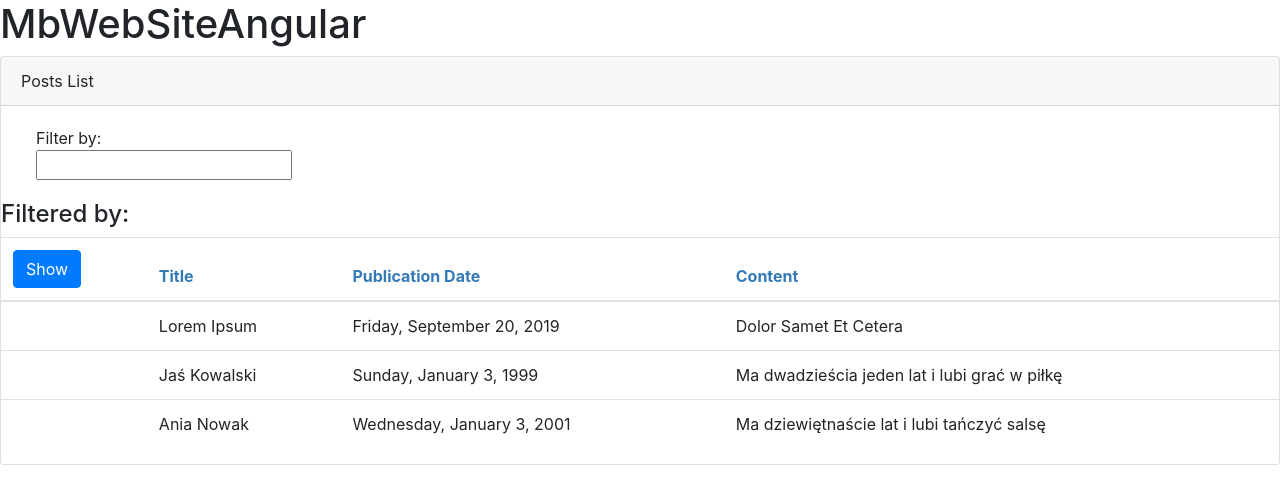
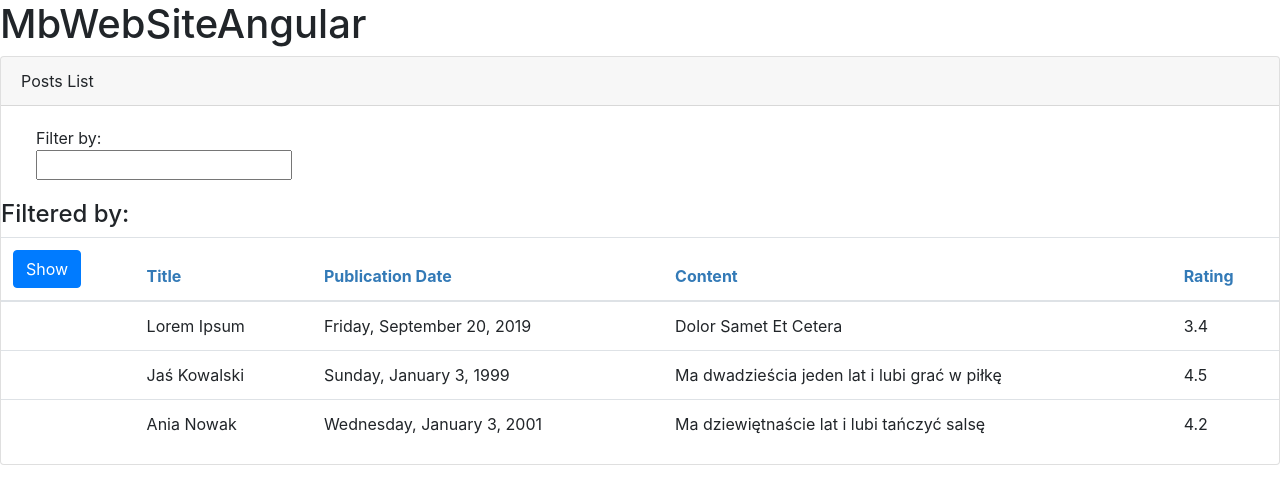
Before and after one commit to mariuszbyahoo/MbwsNG, an Angular app: page / in a window 1280 px wide. Shown: the top 504 px of the page. Built offline with nearby package versions, Linux system fonts and the light colour scheme.

Commit message:
Adding the rating property to post

```diff
--- a/src/app/Posts/post.ts
+++ b/src/app/Posts/post.ts
@@ -3,4 +3,5 @@ export interface IPost {
     publicationDate: string;
     content: string;
     imageUrl: string;
+    rating: number;
 }
--- a/src/app/Posts/posts-list.component.html
+++ b/src/app/Posts/posts-list.component.html
@@ -29,6 +29,7 @@
                     <th>Title</th>
                     <th>Publication Date</th>
                     <th>Content</th>
+                    <th>Rating</th>
                 </tr>
             </thead>
             <tbody>
@@ -43,6 +44,7 @@
                     <td>{{ post.title }}</td>
                     <td>{{ post.publicationDate | date : 'fullDate' }}</td>
                     <td>{{ post.content }}</td>
+                    <td>{{ post.rating }}</td>
                 </tr>
             </tbody>
         </table>
--- a/src/app/Posts/posts-list.component.ts
+++ b/src/app/Posts/posts-list.component.ts
@@ -26,19 +26,22 @@ export class PostsListComponent implements OnInit{
             title:"Lorem Ipsum",
             publicationDate: "09-20-2019",
             content:"Dolor Samet Et Cetera",
-            imageUrl: "assets/images/lorem-ipsum.png"
+            imageUrl: "assets/images/lorem-ipsum.png",
+            rating: 3.4
         },
         {
             title:"Jaś Kowalski",
             publicationDate:"01-03-1999",
             content:"Ma dwadzieścia jeden lat i lubi grać w piłkę",
-            imageUrl: "assets/images/boy.jpeg"
+            imageUrl: "assets/images/boy.jpeg",
+            rating: 4.5
         },
         {
             title:"Ania Nowak",
             publicationDate:"01-03-2001",
             content:"Ma dziewiętnaście lat i lubi tańczyć salsę",
-            imageUrl: "assets/images/girl.jpeg"
+            imageUrl: "assets/images/girl.jpeg",
+            rating: 4.2
         }
     ];
 
```
